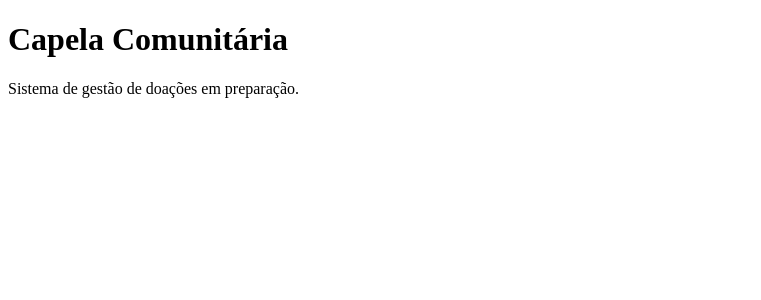
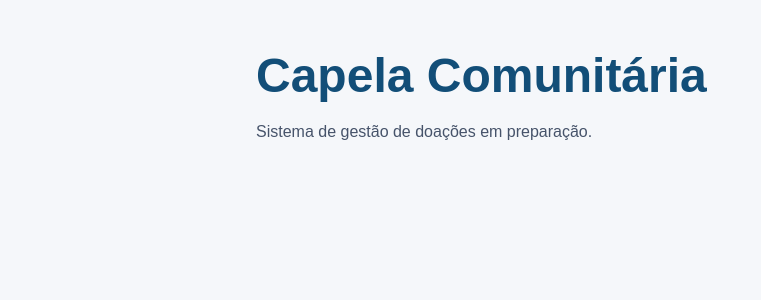
Before and after one commit to PedroBarros3421/sistema-capela-doacao-comunitaria, a Next.js app: page / in a window 1280 px wide. Shown: the top 300 px of the page, without its empty margins (0-761 px from the left). Built offline with nearby package versions, Linux system fonts and the light colour scheme.

Commit message:
style: add accessible theme foundations

```diff
--- /dev/null
+++ b/src/app/globals.css
@@ -0,0 +1,57 @@
+@import "../styles/tokens.css";
+
+*,
+*::before,
+*::after {
+  box-sizing: border-box;
+}
+
+html {
+  background: var(--color-page);
+}
+
+body {
+  min-height: 100vh;
+  margin: 0;
+  background: var(--color-page);
+  color: var(--color-text);
+  font-family: var(--font-family-sans);
+  font-size: var(--font-size-body);
+  line-height: var(--line-height-body);
+}
+
+button,
+input,
+select,
+textarea {
+  min-height: var(--control-min-size);
+  color: inherit;
+  font: inherit;
+}
+
+button,
+a {
+  touch-action: manipulation;
+}
+
+:focus-visible {
+  outline: 0.2rem solid var(--color-focus);
+  outline-offset: 0.2rem;
+}
+
+.site-placeholder {
+  width: min(100% - (2 * var(--space-6)), 48rem);
+  margin-inline: auto;
+  padding-block: var(--space-12);
+}
+
+.site-placeholder h1 {
+  margin-block: 0 var(--space-4);
+  color: var(--color-primary);
+  font-size: var(--font-size-title);
+  line-height: 1.15;
+}
+
+.site-placeholder p {
+  color: var(--color-text-muted);
+}
--- a/src/app/layout.tsx
+++ b/src/app/layout.tsx
@@ -1,5 +1,7 @@
 import type { Metadata } from "next";
 import type { ReactNode } from "react";
+
+import "./globals.css";
 
 export const metadata: Metadata = {
   title: "Capela Comunitária",
--- a/src/app/page.tsx
+++ b/src/app/page.tsx
@@ -1,6 +1,6 @@
 export default function HomePage() {
   return (
-    <main>
+    <main className="site-placeholder">
       <h1>Capela Comunitária</h1>
       <p>Sistema de gestão de doações em preparação.</p>
     </main>
--- /dev/null
+++ b/src/styles/tokens.css
@@ -0,0 +1,52 @@
+:root {
+  color-scheme: light;
+
+  --font-family-sans: Arial, Helvetica, sans-serif;
+  --font-size-body: 1rem;
+  --font-size-body-public: 1.125rem;
+  --font-size-small: 0.875rem;
+  --font-size-title: clamp(2rem, 5vw, 3rem);
+  --line-height-body: 1.6;
+
+  --color-page: #f5f7fa;
+  --color-surface: #ffffff;
+  --color-text: #172033;
+  --color-text-muted: #46536a;
+  --color-border: #aab4c3;
+  --color-primary: #124e78;
+  --color-primary-hover: #0c3a5b;
+  --color-on-primary: #ffffff;
+  --color-focus: #b44900;
+  --color-success: #17653a;
+  --color-warning: #7a3d00;
+  --color-danger: #a51d2d;
+
+  --space-1: 0.25rem;
+  --space-2: 0.5rem;
+  --space-3: 0.75rem;
+  --space-4: 1rem;
+  --space-6: 1.5rem;
+  --space-8: 2rem;
+  --space-12: 3rem;
+
+  --radius-small: 0.375rem;
+  --radius-medium: 0.75rem;
+  --control-min-size: 2.75rem;
+  --content-max-width: 75rem;
+}
+
+[data-theme="public"] {
+  --font-size-body: var(--font-size-body-public);
+  --color-page: #fffdf5;
+  --color-text: #17210f;
+  --color-text-muted: #344528;
+  --color-border: #738064;
+  --color-primary: #245c20;
+  --color-primary-hover: #174414;
+}
+
+[data-theme="admin"] {
+  --color-page: #eef2f7;
+  --color-primary: #174a72;
+  --color-primary-hover: #103753;
+}
```
